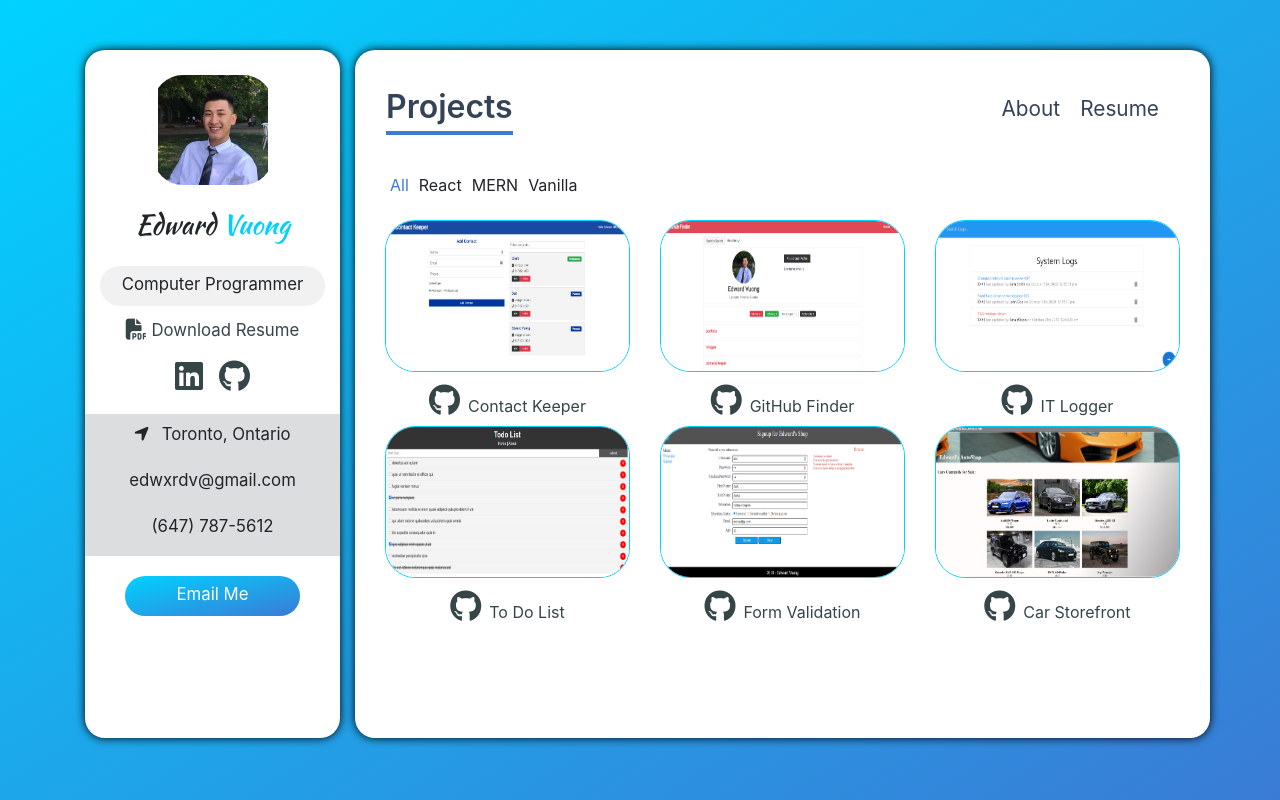
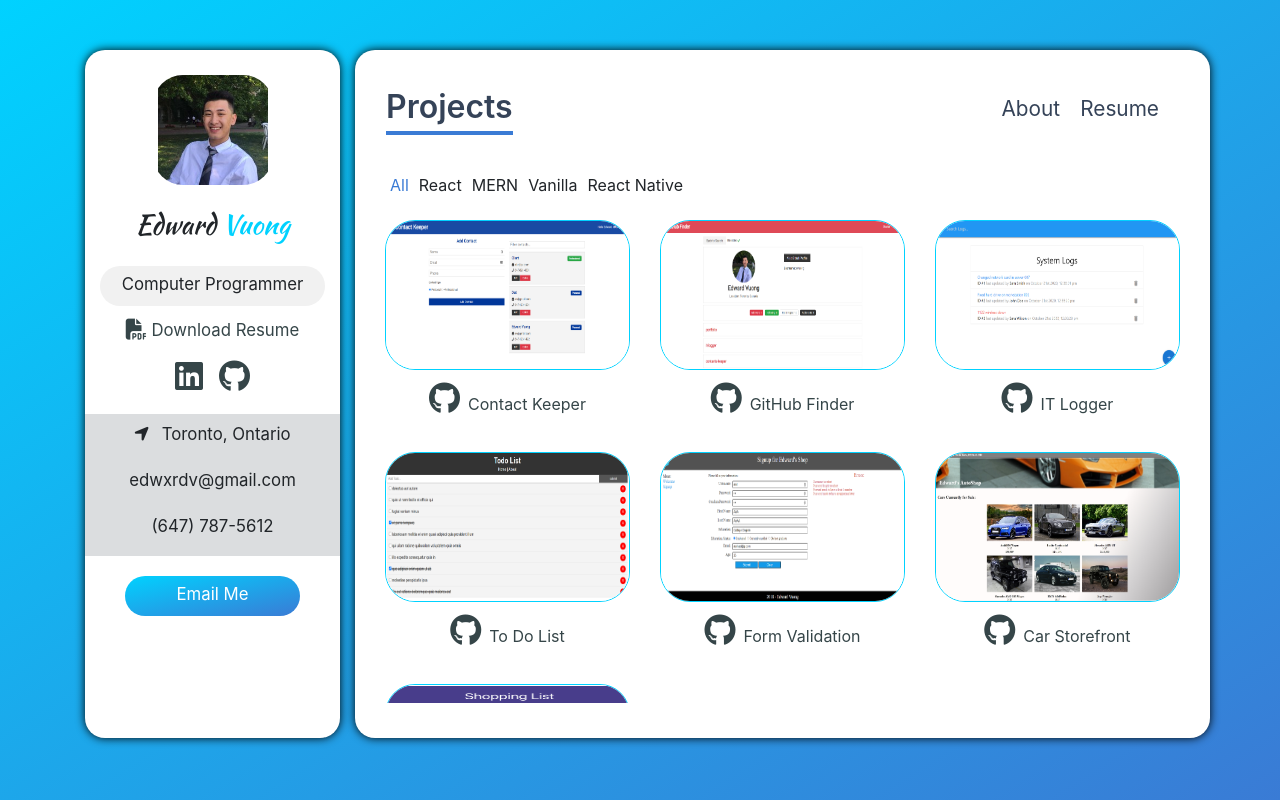
Before and after one commit to evuong/portfolio, a React (Create React App) app: page /projects in a window 1280 px wide. Built offline with nearby package versions, Linux system fonts and the light colour scheme.

Commit message:
new project

```diff
--- a/src/data/projects_data.js
+++ b/src/data/projects_data.js
@@ -4,6 +4,7 @@ import it_logger from '../assets/projects_images/it_logger.png';
 import todo_list from '../assets/projects_images/todo_list.png';
 import form_validation from '../assets/projects_images/form_validation.png';
 import storefront from '../assets/projects_images/storefront.jpg';
+import shopping_list from '../assets/projects_images/shopping_list.png';
 
 const projects_data = [
   {
@@ -52,9 +53,16 @@ const projects_data = [
     deployed_url: 'https://github.com/evuong/WEB222/tree/master/Assignment%205/partB',
     github_url: 'https://github.com/evuong/WEB222/tree/master/Assignment%205/partB',
     category: ['Vanilla']
+  },
+  {
+    name: 'Shopping List',
+    image: shopping_list,
+    deployed_url: 'https://expo.io/@evuong/projects/ShoppingList',
+    github_url: 'https://github.com/evuong/shopping-list',
+    category: ['React Native']
   }
 ];
 
-const project_types = ['React', 'MERN', 'Vanilla'];
+const project_types = ['React', 'MERN', 'Vanilla', 'React Native'];
 
 export { projects_data, project_types };
--- a/src/index.css
+++ b/src/index.css
@@ -253,7 +253,7 @@ a:hover {
 
 .project-card__img {
   width: 100%;
-  height: 80%;
+  height: 150px;
   border-radius: 30px;
   border: 1px solid #00d2ff;
   transition: transform 0.3 linear;
```
Also changed, not shown: src/assets/projects_images/shopping_list.png (added).
